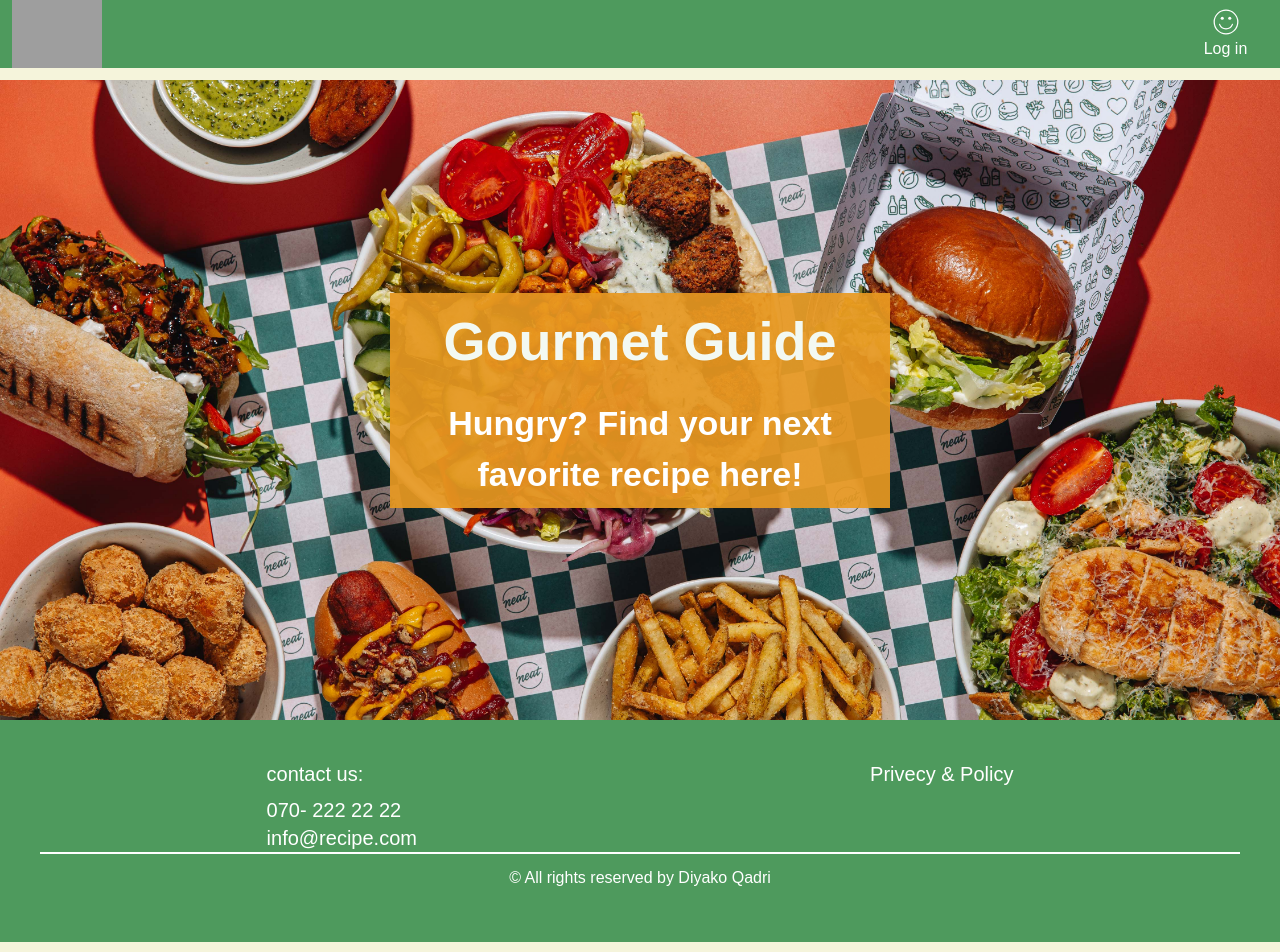
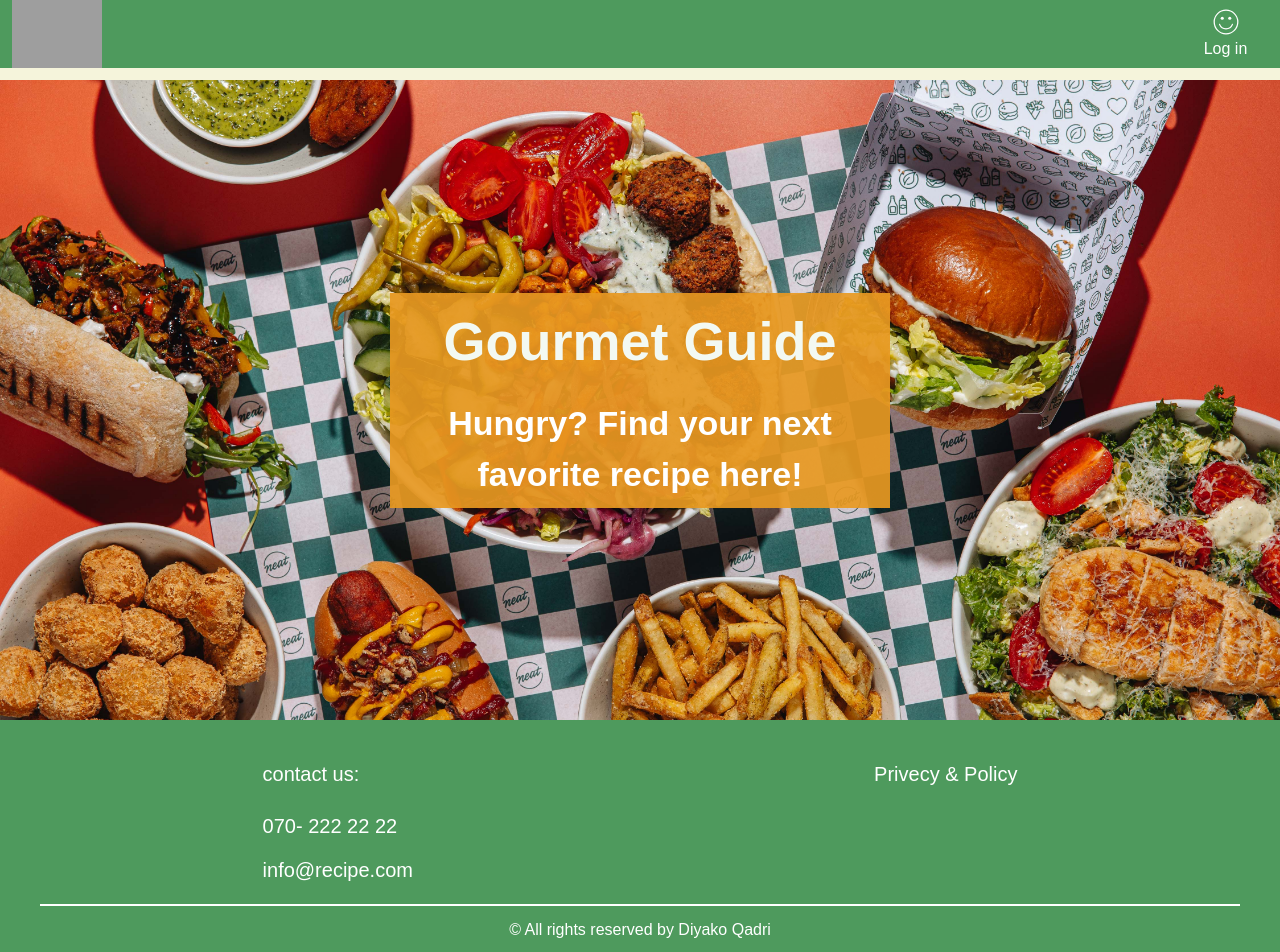
Before and after one commit to Diyako-Qadri/Recipe-Finder-, a Next.js app: page / in a window 1280 px wide. Shown: the top 952 px of the page. Built offline with nearby package versions, Linux system fonts and the light colour scheme; grey boxes are pictures that could not be loaded.

Commit message:
added some gap in footer

```diff
--- a/src/components/Footer/index.tsx
+++ b/src/components/Footer/index.tsx
@@ -7,8 +7,8 @@ const Footer = () => {
 
   return (
     <footer className="bg-[#4e9a5d] text-white p-10 text-center  items-center">
-      <div className="flex flex-col md:flex-row justify-around border-b-2 border-white">
-        <div className="flex flex-col text-start">
+      <div className="flex flex-col gap-4 md:flex-row justify-around border-b-2 border-white">
+        <div className="flex flex-col gap-4 mb-5 text-start">
           <h3 className="text-xl pb-2">contact us:</h3>
           <a href="tel:0702222222" className="text-xl" target="_blank">
             070- 222 22 22
@@ -18,7 +18,7 @@ const Footer = () => {
           </a>
         </div>
 
-        <div className="flex flex-col text-start text-xl  pb-4">
+        <div className="flex flex-col text-start text-xl gap-4  pb-4">
           {user && (
             <>
               <Link href="/">Home</Link>
```
